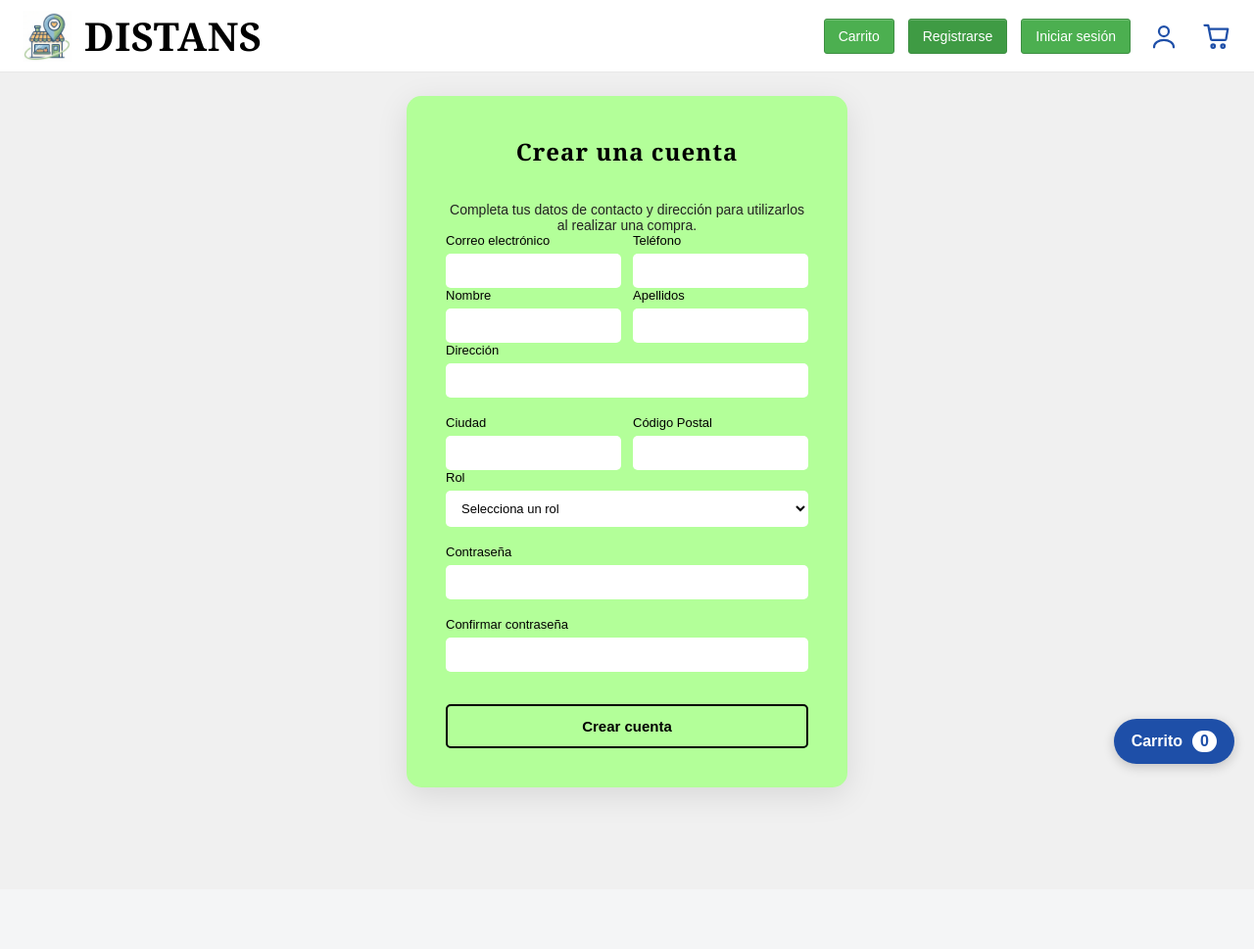
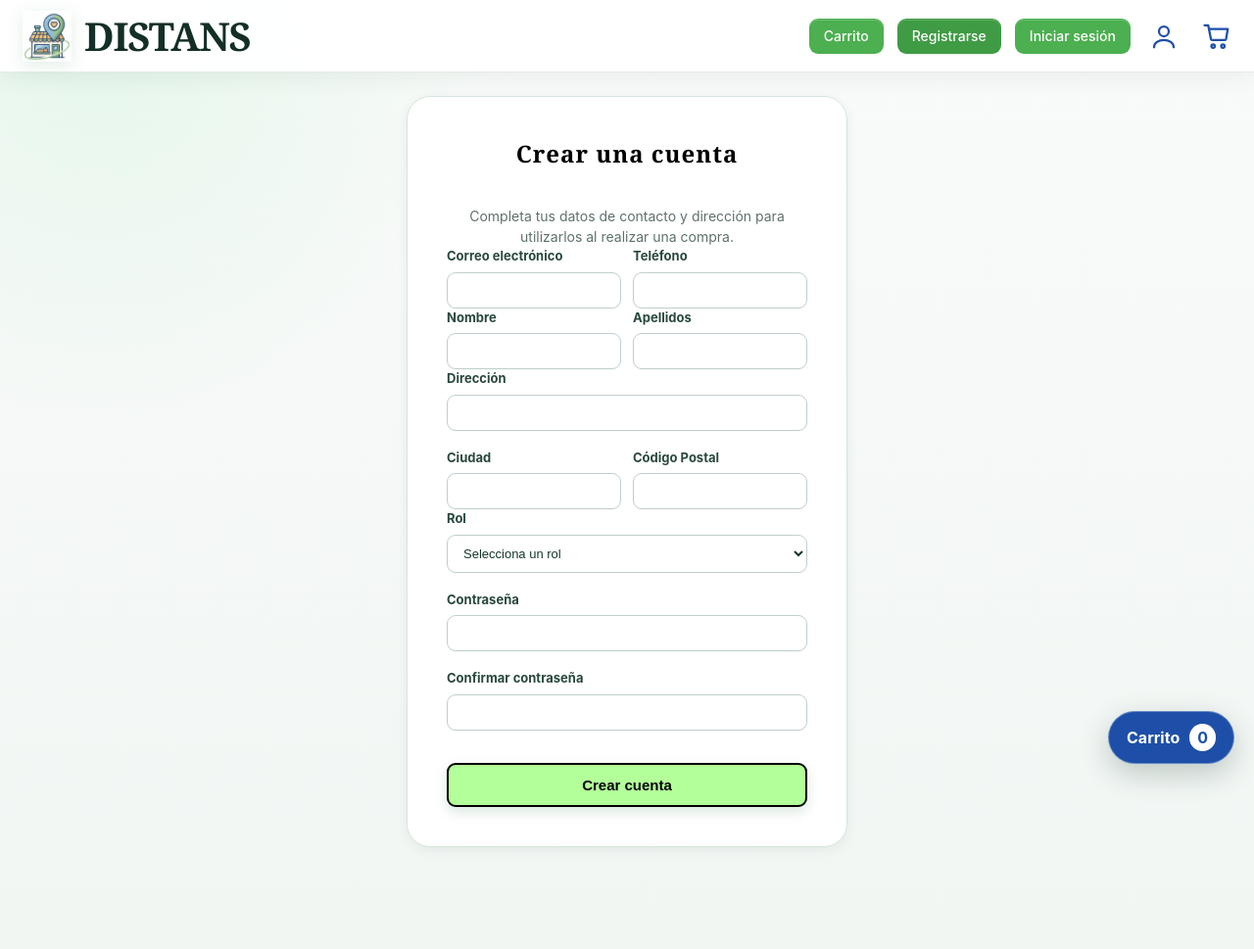
Before and after one commit to STX3837/Distans-FastAPI, a FastAPI app: page /registro in a window 1280 px wide. Shown: the whole page at 98% size. Before the commit the page ends 822 px from the top, so only its background shows below. Run offline with FastAPI, Linux system fonts and the light colour scheme; data that the repository does not hold is empty.

Commit message:
feat: mejoras visuales

```diff
--- /dev/null
+++ b/static/polish.css
@@ -0,0 +1,209 @@
+:root {
+  --ink: #17372d;
+  --ink-soft: #5f7169;
+  --brand: #26734a;
+  --brand-dark: #195637;
+  --brand-light: #e7f4eb;
+  --accent: #d99c28;
+  --surface: #ffffff;
+  --surface-soft: #f4f8f5;
+  --line: #dce8e0;
+  --danger: #a43a3a;
+  --shadow-sm: 0 3px 12px rgba(22, 62, 45, .07);
+  --shadow-md: 0 12px 34px rgba(22, 62, 45, .11);
+  --radius-sm: 9px;
+  --radius: 16px;
+  --radius-lg: 24px;
+  --ease: cubic-bezier(.2, .75, .25, 1);
+}
+
+html { scroll-behavior: smooth; }
+body {
+  color: var(--ink);
+  background:
+    radial-gradient(circle at 8% 3%, rgba(190, 238, 205, .32), transparent 25rem),
+    linear-gradient(180deg, #f9fbfa 0%, #f1f6f3 100%);
+  font-family: Inter, ui-sans-serif, system-ui, -apple-system, BlinkMacSystemFont, "Segoe UI", sans-serif;
+  line-height: 1.5;
+}
+h1, h2, h3, .brand-name { color: var(--ink); text-wrap: balance; }
+h1 { letter-spacing: -.035em; }
+p { text-wrap: pretty; }
+a { text-underline-offset: 3px; }
+::selection { color: #fff; background: var(--brand); }
+
+/* Cabeceras */
+.topbar, .market-header {
+  border-color: rgba(31, 95, 62, .12);
+  background: rgba(255, 255, 255, .94);
+  box-shadow: 0 5px 24px rgba(22, 62, 45, .07);
+  backdrop-filter: blur(14px);
+}
+.brand-mark { filter: drop-shadow(0 4px 8px rgba(38, 115, 74, .12)); }
+.brand-name { color: #132f27; letter-spacing: -.03em; }
+.topbar-button, .account-button {
+  border: 1px solid transparent;
+  border-radius: var(--radius-sm);
+  transition: background-color .2s var(--ease), color .2s var(--ease), border-color .2s var(--ease), transform .2s var(--ease), box-shadow .2s var(--ease);
+}
+.topbar-button:hover, .account-button:hover {
+  border-color: #abd2b8;
+  background: var(--brand-light);
+  color: var(--brand-dark);
+  box-shadow: var(--shadow-sm);
+}
+.market-tabs { border-color: var(--line); }
+.market-tabs a { position: relative; letter-spacing: .035em; transition: color .2s ease, background-color .2s ease; }
+.market-tabs a::after { content: ""; position: absolute; right: 28%; bottom: 5px; left: 28%; height: 3px; border-radius: 4px; background: var(--brand); transform: scaleX(0); transition: transform .25s var(--ease); }
+.market-tabs a:hover::after, .market-tabs a[aria-current="page"]::after { transform: scaleX(1); }
+
+/* Superficies y composición */
+.catalog-page, .page-wrap { animation: page-in .42s var(--ease) both; }
+.card, .product-card, .store-card, .cart-item, .order-card, .seller-order-card,
+.cart-summary, .order-summary, .management-form, .metrics-section, .plan-card,
+.admin-order-section, .comments-section, .hero-card {
+  border-color: var(--line);
+  box-shadow: var(--shadow-sm);
+}
+.card, .account-card, .admin-card, .hero-card {
+  border-radius: var(--radius-lg);
+  background: rgba(255, 255, 255, .96);
+}
+.product-card, .store-card, .plan-card, .cart-item, .order-card, .seller-order-card {
+  border-radius: var(--radius);
+  background: var(--surface);
+  transition: transform .24s var(--ease), box-shadow .24s var(--ease), border-color .24s ease;
+}
+.product-card:hover, .store-card:hover, .plan-card:hover {
+  border-color: #b9d8c4;
+  box-shadow: var(--shadow-md);
+}
+.catalog-hero {
+  position: relative;
+  overflow: hidden;
+  border: 1px solid #cfe4d6;
+  background: linear-gradient(135deg, #edf8f0, #f9fcfa 65%);
+  box-shadow: var(--shadow-sm);
+}
+.catalog-hero::after { content: ""; position: absolute; width: 220px; height: 220px; right: -70px; bottom: -120px; border-radius: 50%; background: rgba(108, 190, 132, .14); }
+.results-heading { padding-bottom: 12px; border-bottom: 1px solid rgba(220, 232, 224, .8); }
+.empty-catalog, .cart-empty, .seller-orders-empty { border: 1px dashed #b8cfbf; background: rgba(255,255,255,.8); }
+
+/* Formularios */
+label { color: #29483c; font-weight: 650; }
+input:not([type="checkbox"]):not([type="radio"]):not([type="range"]), select, textarea {
+  border: 1px solid #bfd1c6 !important;
+  border-radius: var(--radius-sm) !important;
+  color: var(--ink);
+  background: #fff;
+  box-shadow: 0 1px 2px rgba(23, 55, 45, .03);
+  transition: border-color .18s ease, box-shadow .18s ease, background-color .18s ease;
+}
+input:not([type="checkbox"]):not([type="radio"]):not([type="range"]):hover, select:hover, textarea:hover { border-color: #91bda0 !important; }
+input:not([type="checkbox"]):not([type="radio"]):not([type="range"]):focus, select:focus, textarea:focus {
+  outline: none;
+  border-color: var(--brand) !important;
+  box-shadow: 0 0 0 4px rgba(38, 115, 74, .13) !important;
+}
+input:disabled, select:disabled, textarea:disabled { color: #78857f; background: #edf1ee; cursor: not-allowed; }
+fieldset { border-color: var(--line) !important; border-radius: 12px !important; }
+legend { color: var(--ink); font-weight: 750; }
+
+/* Botones y enlaces de acción */
+.button, .add-cart, .search-button, .cta-link, .seller-order-filters button,
+.seller-order-state button, .order-search button, .filters-button, .clear-filters,
+.danger-button, .pagination button, .pagination a, #anterior, #siguiente, #cancelar {
+  min-height: 42px;
+  border-radius: var(--radius-sm);
+  font-weight: 700;
+  transition: transform .18s var(--ease), box-shadow .18s var(--ease), background-color .18s ease, border-color .18s ease;
+}
+.button, .add-cart, .search-button, .cta-link, .seller-order-filters button,
+.seller-order-state button, .order-search button {
+  border: 1px solid var(--brand-dark);
+  color: #fff;
+  background: linear-gradient(135deg, #2f8557, #226943);
+  box-shadow: 0 5px 13px rgba(31, 104, 65, .16);
+}
+.clear-filters, .filters-button, .pagination button, .pagination a, #anterior, #siguiente, #cancelar {
+  border: 1px solid #b8d1c1;
+  color: var(--brand-dark);
+  background: #fff;
+}
+.danger-button { border: 1px solid #ddb7b7; color: var(--danger); background: #fffafa; }
+button:disabled, .button:disabled { opacity: .56; box-shadow: none; cursor: not-allowed; transform: none !important; }
+:is(button, .button, .add-cart, .search-button, .cta-link, .clear-filters, .filters-button):focus-visible {
+  outline: 3px solid #82b8ff;
+  outline-offset: 3px;
+}
+
+/* Tablas */
+.table-scroll { border: 1px solid var(--line); border-radius: 14px; background: #fff; box-shadow: var(--shadow-sm); }
+table { overflow: hidden; border-radius: 14px; }
+thead { background: linear-gradient(180deg, #eff7f1, #e7f2ea); }
+th { color: #24483a; font-size: 12px; letter-spacing: .055em; text-transform: uppercase; }
+th, td { border-color: #e5ede8; }
+tbody tr { transition: background-color .16s ease; }
+tbody tr:hover { background: #f7fbf8; }
+
+/* Diálogos, mensajes y estados */
+dialog {
+  border: 1px solid #c8dbcf !important;
+  border-radius: 18px !important;
+  color: var(--ink);
+  background: #fff;
+  box-shadow: 0 28px 80px rgba(15, 45, 33, .28);
+}
+dialog[open] { animation: dialog-in .25s var(--ease) both; }
+dialog::backdrop { background: rgba(12, 32, 24, .52) !important; backdrop-filter: blur(3px); animation: backdrop-in .2s ease both; }
+[role="status"]:not(:empty), [role="alert"]:not(:empty) { border-radius: var(--radius-sm); padding: 10px 12px; }
+.success-message { border: 1px solid #a8d8b6; color: #185b34; background: #e6f6eb; }
+.error-message:not(:empty), .admin-order-alert:not(:empty) { color: #8d2929; background: #fff1f1; }
+.order-status, .admin-order-status, .seller-order-count, .plan-pill { border: 1px solid currentColor; border-color: color-mix(in srgb, currentColor 25%, transparent); }
+
+/* Autenticación y portada */
+.page-wrap, .hero-wrap { padding-inline: 18px; }
+.card-login, .card-registro, .account-card, .hero-card { border: 1px solid #d4e5d9; }
+.card-login { position: relative; overflow: hidden; }
+.card-login::before { content: ""; position: absolute; inset: 0 0 auto; height: 6px; background: linear-gradient(90deg, var(--brand), #73bf87, var(--accent)); }
+.hero-card { background: linear-gradient(145deg, rgba(255,255,255,.98), rgba(236,248,240,.98)); }
+.note { color: var(--ink-soft); }
+.note a { color: var(--brand-dark); }
+
+/* Contenido comercial */
+.product-image, .store-list-image, .store-cover, .cart-photo { border: 1px solid #e1eae4; background: linear-gradient(145deg, #f6faf7, #edf3ef); }
+.product-body h3 a, .shop-name a, .store-catalog-link { transition: color .18s ease; }
+.product-body h3 a:hover, .shop-name a:hover, .store-catalog-link:hover { color: var(--brand); }
+.featured-badge, .offer-badge { border: 1px solid rgba(180, 126, 20, .22); box-shadow: 0 3px 8px rgba(95, 66, 10, .08); }
+.persistent-cart, .persistent-favorites { border: 1px solid rgba(255,255,255,.32); box-shadow: 0 10px 30px rgba(22, 54, 41, .24); transition: transform .2s var(--ease), box-shadow .2s ease; }
+
+/* Animación sutil y accesible */
+@media (hover:hover) and (pointer:fine) {
+  .product-card:hover, .store-card:hover, .plan-card:hover { transform: translateY(-4px); }
+  :is(.button, .add-cart, .search-button, .cta-link, .clear-filters, .filters-button, .danger-button, .pagination a, .pagination button):not(:disabled):hover { transform: translateY(-2px); box-shadow: 0 8px 20px rgba(24, 73, 51, .15); }
+  .persistent-cart:hover, .persistent-favorites:hover { transform: translateY(-3px); box-shadow: 0 14px 34px rgba(22, 54, 41, .3); }
+}
+@keyframes page-in { from { opacity: 0; transform: translateY(8px); } to { opacity: 1; transform: none; } }
+@keyframes dialog-in { from { opacity: 0; transform: translateY(14px) scale(.985); } to { opacity: 1; transform: none; } }
+@keyframes backdrop-in { from { opacity: 0; } to { opacity: 1; } }
+
+@media (max-width:700px) {
+  :root { --radius-lg: 18px; }
+  body { background: #f4f8f5; }
+  .catalog-page, .page-wrap { padding-inline: 12px; }
+  .card, .account-card, .admin-card, .card-login, .card-registro { padding: 20px 16px; }
+  .results-heading { align-items: stretch; flex-direction: column; }
+  .results-heading :is(.add-cart, .clear-filters) { width: 100%; justify-content: center; }
+  .search-form:not(.market-header .search-form) { align-items: stretch; flex-direction: column; }
+  .search-form:not(.market-header .search-form)>div { width: 100%; min-width: 0; }
+  .search-form:not(.market-header .search-form)>button,
+  .search-form:not(.market-header .search-form)>.clear-filters { width: 100%; }
+  .table-scroll { border: 0; border-radius: 0; box-shadow: none; }
+  dialog { border-radius: 15px !important; }
+  .management-comment-heading { align-items: flex-start; flex-direction: column; }
+}
+
+@media (prefers-reduced-motion:reduce) {
+  html { scroll-behavior: auto; }
+  *, *::before, *::after { animation-duration: .001ms !important; animation-iteration-count: 1 !important; transition-duration: .001ms !important; }
+}
--- a/templates/base.html
+++ b/templates/base.html
@@ -8,6 +8,7 @@
     <link rel="stylesheet" href="/static/cesta.css?v=1">
     <link rel="stylesheet" href="/static/responsive.css?v=1">
     {% block styles %}{% endblock %}
+    <link rel="stylesheet" href="/static/polish.css?v=visual-refresh-1">
 <link rel="icon" type="image/png" href="/static/logo.png">
 </head>
 <body>
```
